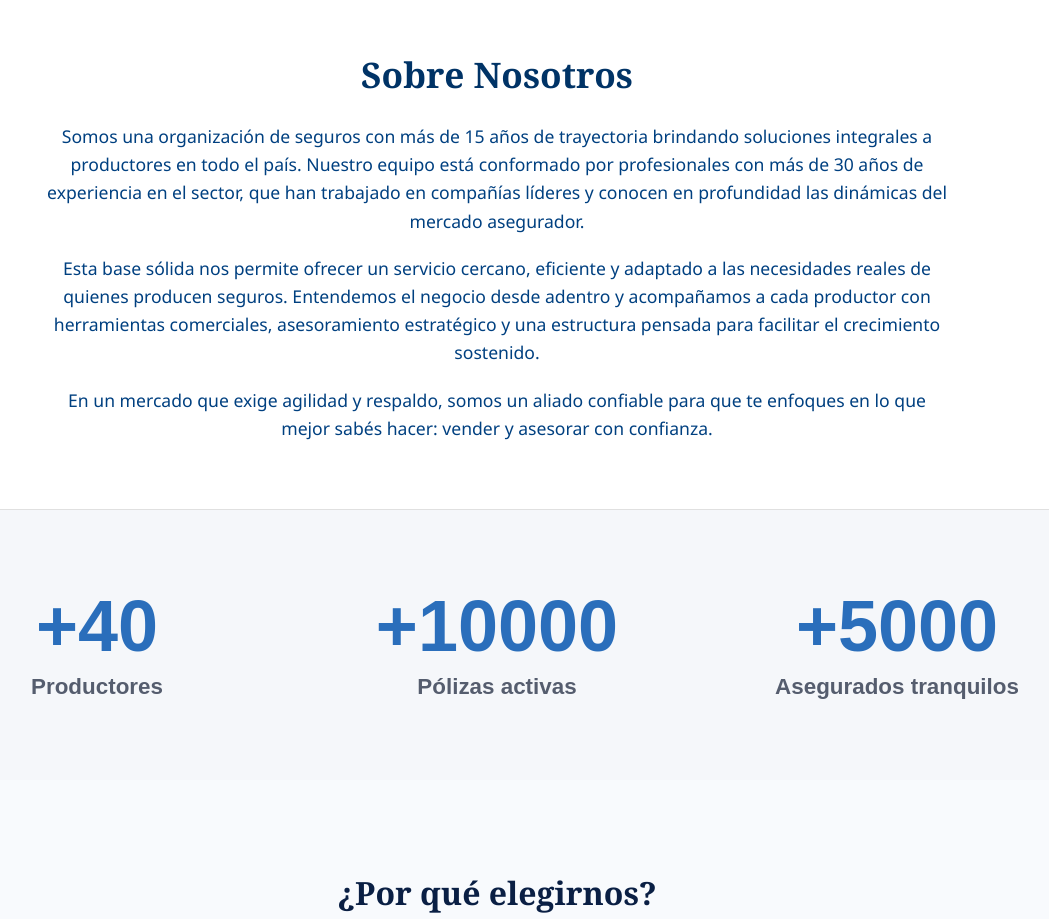
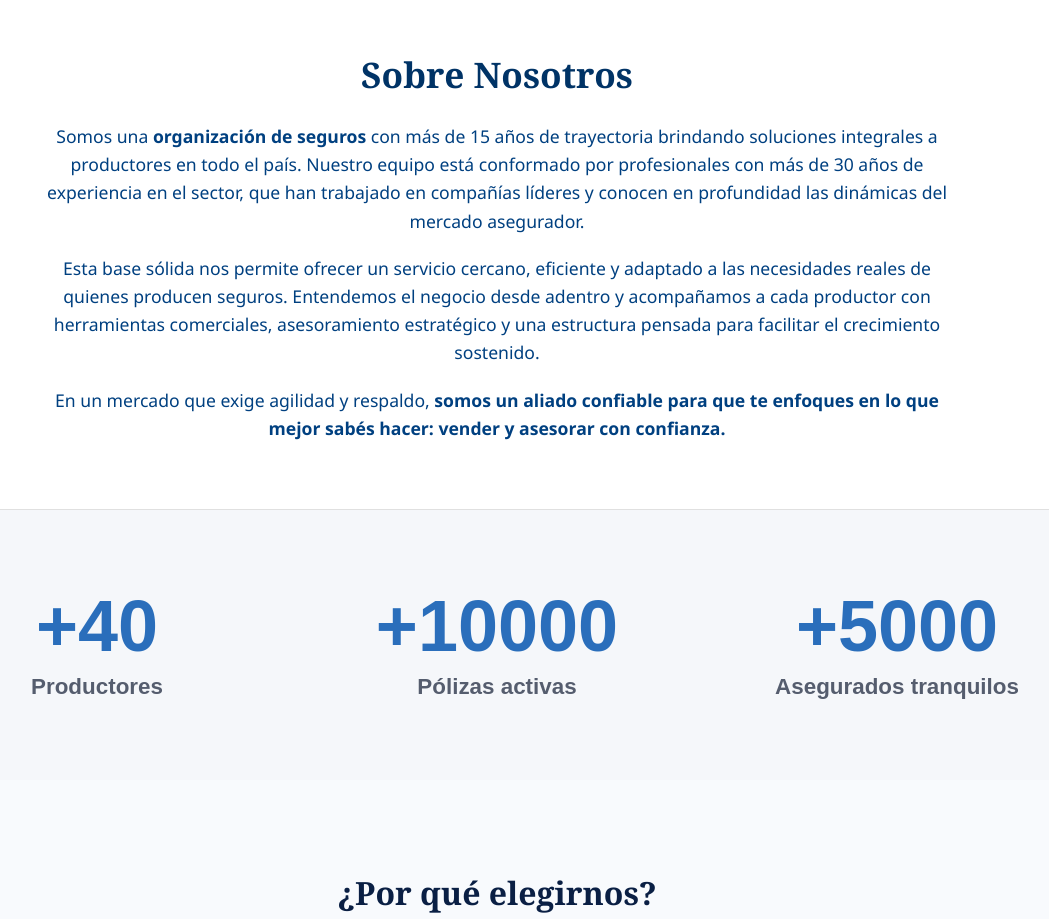
Before and after one commit to LeanJaime1/orgIsasaWeb, a React (Vite) app: page / in a window 1280 px wide. Shown: the part 1000-1919 px from the top of the page, without its empty margins (143-1192 px from the left). Built offline with nearby package versions, Linux system fonts and the light colour scheme.

Commit message:
negritas

```diff
--- a/src/assets/components/Us/Us.jsx
+++ b/src/assets/components/Us/Us.jsx
@@ -30,14 +30,14 @@ const Us = () => {
       <div className="container">
         <h2>Sobre Nosotros</h2>
         <p>
-          Somos una organización de seguros con más de 15 años de trayectoria brindando soluciones integrales a productores en todo el país. Nuestro equipo está conformado por profesionales con más de 30 años de experiencia en el sector, que han trabajado en compañías líderes y conocen en profundidad las dinámicas del mercado asegurador.
+          Somos una <strong>organización de seguros</strong> con más de 15 años de trayectoria brindando soluciones integrales a productores en todo el país. Nuestro equipo está conformado por profesionales con más de 30 años de experiencia en el sector, que han trabajado en compañías líderes y conocen en profundidad las dinámicas del mercado asegurador.
         </p>
         <p>
           Esta base sólida nos permite ofrecer un servicio cercano, eficiente y adaptado a las necesidades reales de quienes producen seguros.
           Entendemos el negocio desde adentro y acompañamos a cada productor con herramientas comerciales, asesoramiento estratégico y una estructura pensada para facilitar el crecimiento sostenido.
         </p>
         <p className='hide-mobile'>
-          En un mercado que exige agilidad y respaldo, somos un aliado confiable para que te enfoques en lo que mejor sabés hacer: vender y asesorar con confianza.
+          En un mercado que exige agilidad y respaldo, <strong>somos un aliado confiable para que te enfoques en lo que mejor sabés hacer: vender y asesorar con confianza.</strong>
         </p>
       </div>
     </motion.section>
```
